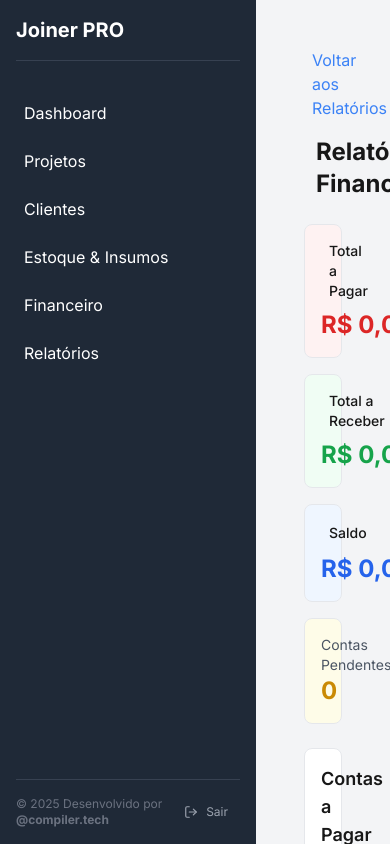
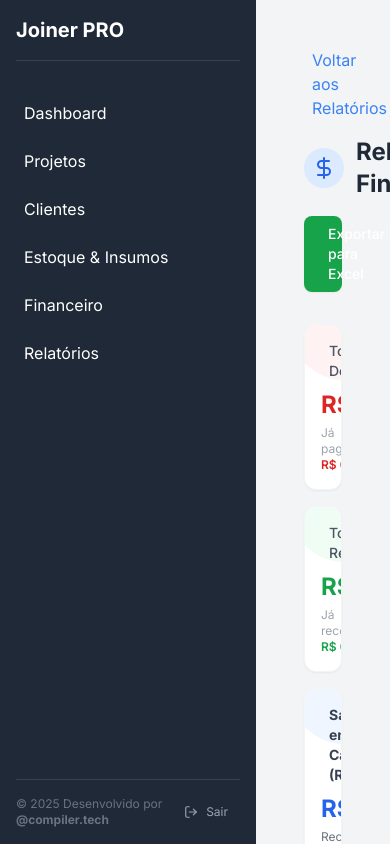
Before and after one commit to YgorCarvalho-dev/joiner-pro-final, a Next.js app: page /relatorios/financeiro in a window 390 px wide. Built offline with nearby package versions, Linux system fonts and the light colour scheme; no server answers; the database is empty.

Commit message:
logica do relatorio, seguir os status

```diff
--- a/app/(main)/relatorios/financeiro/page.tsx
+++ b/app/(main)/relatorios/financeiro/page.tsx
@@ -6,15 +6,15 @@ import { unstable_noStore } from 'next/cache';
 import Link from 'next/link';
 import { formatCurrency } from '@/lib/utils';
 
+// Força a página a ser dinâmica para sempre buscar dados frescos do banco
 export const dynamic = 'force-dynamic';
-
 
 interface ContaPagar {
   id: string;
   descricao: string;
   valor: number;
   dataVencimento: string;
-  status: string;
+  status: string; // PENDENTE, PAGO, VENCIDO
 }
 
 interface ContaReceber {
@@ -22,15 +22,20 @@ interface ContaReceber {
   descricao: string;
   valor: number;
   dataVencimento: string;
-  status: string;
+  status: string; // PENDENTE, RECEBIDO, VENCIDO
   projeto?: {
     nome: string;
   };
 }
 
+// Funções de busca de dados
 async function getContasPagar(): Promise<ContaPagar[]> {
-  unstable_noStore();
-  const res = await fetch(`${process.env.NEXT_PUBLIC_BASE_URL}/api/contas-pagar`, {
+  unstable_noStore(); // Garante que não use cache
+  // Ajuste a URL se estiver rodando localmente sem ser no Vercel (ex: http://localhost:3000)
+  // Em produção, NEXT_PUBLIC_BASE_URL deve estar configurado, ou use caminho relativo no server component se configurado
+  const baseUrl = process.env.NEXT_PUBLIC_BASE_URL || 'http://localhost:3000';
+
+  const res = await fetch(`${baseUrl}/api/contas-pagar`, {
     cache: 'no-store',
   });
   if (!res.ok) throw new Error('Falha ao buscar contas a pagar');
@@ -39,7 +44,9 @@ async function getContasPagar(): Promise<ContaPagar[]> {
 
 async function getContasReceber(): Promise<ContaReceber[]> {
   unstable_noStore();
-  const res = await fetch(`${process.env.NEXT_PUBLIC_BASE_URL}/api/contas-receber`, {
+  const baseUrl = process.env.NEXT_PUBLIC_BASE_URL || 'http://localhost:3000';
+
+  const res = await fetch(`${baseUrl}/api/contas-receber`, {
     cache: 'no-store',
   });
   if (!res.ok) throw new Error('Falha ao buscar contas a receber');
@@ -52,6 +59,7 @@ export default async function RelatorioFinanceiroPage() {
   let error: string | null = null;
 
   try {
+    // Busca dados em paralelo
     [contasPagar, contasReceber] = await Promise.all([
       getContasPagar(),
       getContasReceber(),
@@ -61,12 +69,29 @@ export default async function RelatorioFinanceiroPage() {
     console.error(e);
   }
 
-  const totalPagar = contasPagar.reduce((sum, c) => sum + c.valor, 0);
-  const totalReceber = contasReceber.reduce((sum, c) => sum + c.valor, 0);
-  const saldo = totalReceber - totalPagar;
+  // --- LÓGICA DE CÁLCULO FINANCEIRO ---
 
-  const contasPagarPendentes = contasPagar.filter(c => c.status === 'PENDENTE');
-  const contasReceberPendentes = contasReceber.filter(c => c.status === 'PENDENTE');
+  // 1. Totais Gerais (Lançamentos Totais - Regime de Competência)
+  // Soma tudo, independente se pagou ou não, para saber o volume financeiro.
+  const totalGeralPagar = contasPagar.reduce((sum, c) => sum + c.valor, 0);
+  const totalGeralReceber = contasReceber.reduce((sum, c) => sum + c.valor, 0);
+
+  // 2. Totais Realizados (Regime de Caixa)
+  // Quanto dinheiro REALMENTE saiu ou entrou
+  const totalPagoReal = contasPagar
+    .filter(c => c.status === 'PAGO')
+    .reduce((sum, c) => sum + c.valor, 0);
+
+  const totalRecebidoReal = contasReceber
+    .filter(c => c.status === 'RECEBIDO')
+    .reduce((sum, c) => sum + c.valor, 0);
+
+  // 3. Saldo Real (O que tem no bolso)
+  const saldoReal = totalRecebidoReal - totalPagoReal;
+
+  // 4. Contagem de Pendências (Para alerta)
+  const pendentesPagar = contasPagar.filter(c => c.status === 'PENDENTE' || c.status === 'VENCIDO').length;
+  const pendentesReceber = contasReceber.filter(c => c.status === 'PENDENTE' || c.status === 'VENCIDO').length;
 
   if (error) {
     return (
@@ -75,90 +100,121 @@ export default async function RelatorioFinanceiroPage() {
           <ArrowLeft size={16} />
           Voltar aos Relatórios
         </Link>
-        <p className="text-red-500">Erro: {error}</p>
+        <div className="bg-red-100 text-red-700 p-4 rounded-md">
+          <p className="font-bold">Erro ao carregar relatório:</p>
+          <p>{error}</p>
+        </div>
       </div>
     );
   }
 
   return (
-    <div className="p-6">
+    <div className="p-6 max-w-7xl mx-auto">
       <Link href="/relatorios" className="text-blue-500 hover:underline flex items-center gap-2 mb-4">
         <ArrowLeft size={16} />
         Voltar aos Relatórios
       </Link>
 
-      <div className="flex items-center gap-3 mb-6">
-        <DollarSign size={24} className="text-blue-500" />
-        <h1 className="text-2xl font-bold">Relatório Financeiro</h1>
+      <div className="flex flex-col md:flex-row md:items-center justify-between gap-4 mb-8">
+        <div className="flex items-center gap-3">
+          <div className="p-2 bg-blue-100 rounded-full">
+            <DollarSign size={24} className="text-blue-600" />
+          </div>
+          <h1 className="text-2xl font-bold text-gray-800">Relatório Financeiro</h1>
+        </div>
+
         <a
           href="/api/relatorios/financeiro/export"
-          className="ml-auto bg-green-500 text-white px-4 py-2 rounded hover:bg-green-600 flex items-center gap-2"
+          className="bg-green-600 text-white px-4 py-2 rounded-lg hover:bg-green-700 transition flex items-center gap-2 shadow-sm font-medium text-sm"
         >
           <Download size={16} />
-          Exportar Excel
+          Exportar para Excel
         </a>
       </div>
 
-      {/* Resumos */}
-      <div className="grid grid-cols-1 md:grid-cols-4 gap-4 mb-6">
-        <div className="bg-red-50 p-4 rounded-lg border">
-          <div className="flex items-center gap-2 mb-2">
-            <TrendingDown className="text-red-500" />
-            <span className="text-sm font-medium">Total a Pagar</span>
+      {/* --- CARDS DE RESUMO --- */}
+      <div className="grid grid-cols-1 md:grid-cols-4 gap-4 mb-8">
+
+        {/* Card Vermelho: Total de Despesas Lançadas */}
+        <div className="bg-white p-4 rounded-xl border border-gray-100 shadow-sm relative overflow-hidden">
+          <div className="absolute top-0 right-0 w-16 h-16 bg-red-50 rounded-bl-full -mr-2 -mt-2"></div>
+          <div className="flex items-center gap-2 mb-2 relative z-10">
+            <TrendingDown className="text-red-500 w-5 h-5" />
+            <span className="text-sm font-medium text-gray-600">Total Despesas</span>
           </div>
-          <p className="text-2xl font-bold text-red-600">{formatCurrency(totalPagar)}</p>
-        </div>
-        <div className="bg-green-50 p-4 rounded-lg border">
-          <div className="flex items-center gap-2 mb-2">
-            <TrendingUp className="text-green-500" />
-            <span className="text-sm font-medium">Total a Receber</span>
-          </div>
-          <p className="text-2xl font-bold text-green-600">{formatCurrency(totalReceber)}</p>
-        </div>
-        <div className={`p-4 rounded-lg border ${saldo >= 0 ? 'bg-blue-50' : 'bg-red-50'}`}>
-          <div className="flex items-center gap-2 mb-2">
-            <DollarSign className={saldo >= 0 ? 'text-blue-500' : 'text-red-500'} />
-            <span className="text-sm font-medium">Saldo</span>
-          </div>
-          <p className={`text-2xl font-bold ${saldo >= 0 ? 'text-blue-600' : 'text-red-600'}`}>
-            {formatCurrency(saldo)}
+          <p className="text-2xl font-bold text-red-600 relative z-10">{formatCurrency(totalGeralPagar)}</p>
+          <p className="text-xs text-gray-400 mt-1 relative z-10">
+            Já pago: <span className="text-red-600 font-semibold">{formatCurrency(totalPagoReal)}</span>
           </p>
         </div>
-        <div className="bg-yellow-50 p-4 rounded-lg border">
-          <p className="text-sm text-gray-600">Contas Pendentes</p>
-          <p className="text-2xl font-bold text-yellow-600">
-            {contasPagarPendentes.length + contasReceberPendentes.length}
+
+        {/* Card Verde: Total de Receitas Lançadas */}
+        <div className="bg-white p-4 rounded-xl border border-gray-100 shadow-sm relative overflow-hidden">
+           <div className="absolute top-0 right-0 w-16 h-16 bg-green-50 rounded-bl-full -mr-2 -mt-2"></div>
+          <div className="flex items-center gap-2 mb-2 relative z-10">
+            <TrendingUp className="text-green-500 w-5 h-5" />
+            <span className="text-sm font-medium text-gray-600">Total Receitas</span>
+          </div>
+          <p className="text-2xl font-bold text-green-600 relative z-10">{formatCurrency(totalGeralReceber)}</p>
+          <p className="text-xs text-gray-400 mt-1 relative z-10">
+            Já recebido: <span className="text-green-600 font-semibold">{formatCurrency(totalRecebidoReal)}</span>
           </p>
+        </div>
+
+        {/* Card Azul: SALDO REAL (Caixa) */}
+        <div className={`bg-white p-4 rounded-xl border border-gray-100 shadow-sm relative overflow-hidden`}>
+           <div className={`absolute top-0 right-0 w-16 h-16 rounded-bl-full -mr-2 -mt-2 ${saldoReal >= 0 ? 'bg-blue-50' : 'bg-red-50'}`}></div>
+          <div className="flex items-center gap-2 mb-2 relative z-10">
+            <DollarSign className={saldoReal >= 0 ? 'text-blue-500 w-5 h-5' : 'text-red-500 w-5 h-5'} />
+            <span className="text-sm font-bold text-gray-700">Saldo em Caixa (Real)</span>
+          </div>
+          <p className={`text-2xl font-bold relative z-10 ${saldoReal >= 0 ? 'text-blue-600' : 'text-red-600'}`}>
+            {formatCurrency(saldoReal)}
+          </p>
+          <p className="text-xs text-gray-500 mt-1 relative z-10">Recebido - Pago</p>
+        </div>
+
+        {/* Card Amarelo: Pendências */}
+        <div className="bg-white p-4 rounded-xl border border-gray-100 shadow-sm relative overflow-hidden">
+           <div className="absolute top-0 right-0 w-16 h-16 bg-yellow-50 rounded-bl-full -mr-2 -mt-2"></div>
+          <p className="text-sm font-medium text-gray-600 relative z-10">Itens Pendentes</p>
+          <p className="text-2xl font-bold text-yellow-600 relative z-10">
+            {pendentesPagar + pendentesReceber}
+          </p>
+          <p className="text-xs text-yellow-600 mt-1 relative z-10">Aguardando baixa</p>
         </div>
       </div>
 
       <div className="grid grid-cols-1 lg:grid-cols-2 gap-6">
-        {/* Contas a Pagar */}
-        <div className="bg-white rounded-lg border">
-          <div className="p-4 border-b">
-            <h3 className="text-lg font-semibold">Contas a Pagar</h3>
+
+        {/* --- TABELA CONTAS A PAGAR --- */}
+        <div className="bg-white rounded-xl border shadow-sm flex flex-col h-full">
+          <div className="p-4 border-b bg-gray-50 rounded-t-xl">
+            <h3 className="text-lg font-semibold text-gray-700">Contas a Pagar</h3>
           </div>
           <div className="overflow-x-auto">
             <table className="w-full">
-              <thead className="bg-gray-50">
+              <thead className="bg-gray-50 border-b">
                 <tr>
-                  <th className="px-4 py-2 text-left text-sm font-medium text-gray-700">Descrição</th>
-                  <th className="px-4 py-2 text-left text-sm font-medium text-gray-700">Valor</th>
-                  <th className="px-4 py-2 text-left text-sm font-medium text-gray-700">Vencimento</th>
-                  <th className="px-4 py-2 text-left text-sm font-medium text-gray-700">Status</th>
+                  <th className="px-4 py-3 text-left text-xs font-medium text-gray-500 uppercase tracking-wider">Descrição</th>
+                  <th className="px-4 py-3 text-left text-xs font-medium text-gray-500 uppercase tracking-wider">Valor</th>
+                  <th className="px-4 py-3 text-left text-xs font-medium text-gray-500 uppercase tracking-wider">Vencimento</th>
+                  <th className="px-4 py-3 text-left text-xs font-medium text-gray-500 uppercase tracking-wider">Status</th>
                 </tr>
               </thead>
-              <tbody className="divide-y divide-gray-200">
+              <tbody className="divide-y divide-gray-200 bg-white">
                 {contasPagar.map((conta) => (
-                  <tr key={conta.id} className="hover:bg-gray-50">
-                    <td className="px-4 py-2 text-sm">{conta.descricao}</td>
-                    <td className="px-4 py-2 text-sm">{formatCurrency(conta.valor)}</td>
-                    <td className="px-4 py-2 text-sm">
+                  <tr key={conta.id} className="hover:bg-gray-50 transition">
+                    <td className="px-4 py-3 text-sm text-gray-900">{conta.descricao}</td>
+                    <td className="px-4 py-3 text-sm font-medium text-gray-900">{formatCurrency(conta.valor)}</td>
+                    <td className="px-4 py-3 text-sm text-gray-500">
                       {new Date(conta.dataVencimento).toLocaleDateString('pt-BR')}
                     </td>
-                    <td className="px-4 py-2 text-sm">
-                      <span className={`px-2 py-1 rounded text-xs ${
-                        conta.status === 'PAGO' ? 'bg-green-100 text-green-800' : 'bg-red-100 text-red-800'
+                    <td className="px-4 py-3 text-sm">
+                      <span className={`px-2 py-1 rounded-full text-xs font-semibold ${
+                        conta.status === 'PAGO' ? 'bg-green-100 text-green-800' :
+                        conta.status === 'VENCIDO' ? 'bg-red-100 text-red-800' :
+                        'bg-yellow-100 text-yellow-800'
                       }`}>
                         {conta.status}
                       </span>
@@ -169,40 +225,38 @@ export default async function RelatorioFinanceiroPage() {
             </table>
           </div>
           {contasPagar.length === 0 && (
-            <div className="p-4 text-center text-gray-500">
-              Nenhuma conta a pagar cadastrada.
+            <div className="p-8 text-center text-gray-400">
+              Nenhuma conta a pagar encontrada.
             </div>
           )}
         </div>
 
-        {/* Contas a Receber */}
-        <div className="bg-white rounded-lg border">
-          <div className="p-4 border-b">
-            <h3 className="text-lg font-semibold">Contas a Receber</h3>
+        {/* --- TABELA CONTAS A RECEBER --- */}
+        <div className="bg-white rounded-xl border shadow-sm flex flex-col h-full">
+          <div className="p-4 border-b bg-gray-50 rounded-t-xl">
+            <h3 className="text-lg font-semibold text-gray-700">Contas a Receber</h3>
           </div>
           <div className="overflow-x-auto">
             <table className="w-full">
-              <thead className="bg-gray-50">
+              <thead className="bg-gray-50 border-b">
                 <tr>
-                  <th className="px-4 py-2 text-left text-sm font-medium text-gray-700">Descrição</th>
-                  <th className="px-4 py-2 text-left text-sm font-medium text-gray-700">Projeto</th>
-                  <th className="px-4 py-2 text-left text-sm font-medium text-gray-700">Valor</th>
-                  <th className="px-4 py-2 text-left text-sm font-medium text-gray-700">Vencimento</th>
-                  <th className="px-4 py-2 text-left text-sm font-medium text-gray-700">Status</th>
+                  <th className="px-4 py-3 text-left text-xs font-medium text-gray-500 uppercase tracking-wider">Descrição</th>
+                  <th className="px-4 py-3 text-left text-xs font-medium text-gray-500 uppercase tracking-wider">Projeto</th>
+                  <th className="px-4 py-3 text-left text-xs font-medium text-gray-500 uppercase tracking-wider">Valor</th>
+                  <th className="px-4 py-3 text-left text-xs font-medium text-gray-500 uppercase tracking-wider">Status</th>
                 </tr>
               </thead>
-              <tbody className="divide-y divide-gray-200">
+              <tbody className="divide-y divide-gray-200 bg-white">
                 {contasReceber.map((conta) => (
-                  <tr key={conta.id} className="hover:bg-gray-50">
-                    <td className="px-4 py-2 text-sm">{conta.descricao}</td>
-                    <td className="px-4 py-2 text-sm">{conta.projeto?.nome || '-'}</td>
-                    <td className="px-4 py-2 text-sm">{formatCurrency(conta.valor)}</td>
-                    <td className="px-4 py-2 text-sm">
-                      {new Date(conta.dataVencimento).toLocaleDateString('pt-BR')}
-                    </td>
-                    <td className="px-4 py-2 text-sm">
-                      <span className={`px-2 py-1 rounded text-xs ${
-                        conta.status === 'RECEBIDO' ? 'bg-green-100 text-green-800' : 'bg-yellow-100 text-yellow-800'
+                  <tr key={conta.id} className="hover:bg-gray-50 transition">
+                    <td className="px-4 py-3 text-sm text-gray-900">{conta.descricao}</td>
+                    <td className="px-4 py-3 text-sm text-blue-600 font-medium">{conta.projeto?.nome || '-'}</td>
+                    <td className="px-4 py-3 text-sm font-medium text-gray-900">{formatCurrency(conta.valor)}</td>
+                    <td className="px-4 py-3 text-sm">
+                      <span className={`px-2 py-1 rounded-full text-xs font-semibold ${
+                        conta.status === 'RECEBIDO' ? 'bg-green-100 text-green-800' :
+                        conta.status === 'VENCIDO' ? 'bg-red-100 text-red-800' :
+                        'bg-yellow-100 text-yellow-800'
                       }`}>
                         {conta.status}
                       </span>
@@ -213,8 +267,8 @@ export default async function RelatorioFinanceiroPage() {
             </table>
           </div>
           {contasReceber.length === 0 && (
-            <div className="p-4 text-center text-gray-500">
-              Nenhuma conta a receber cadastrada.
+            <div className="p-8 text-center text-gray-400">
+              Nenhuma conta a receber encontrada.
             </div>
           )}
         </div>
```
